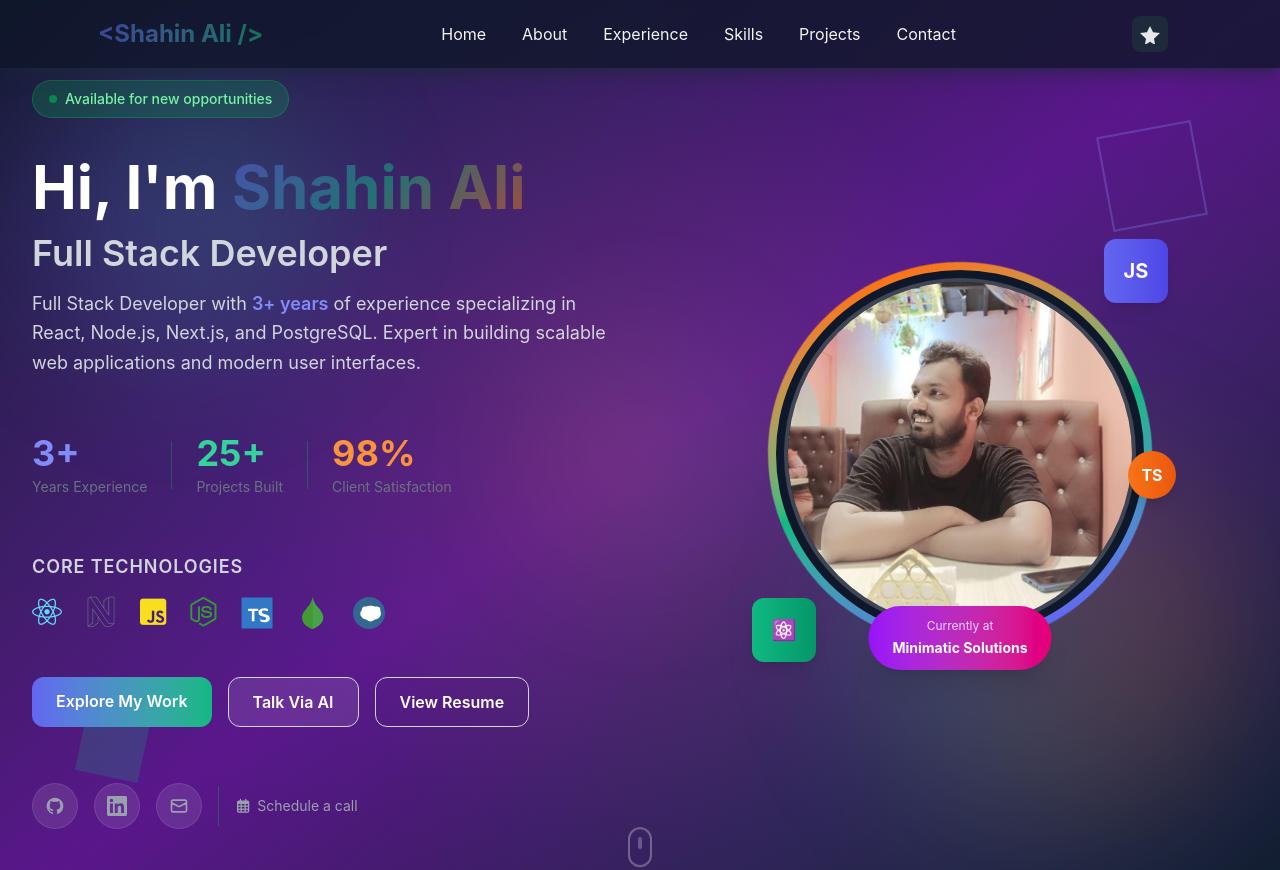
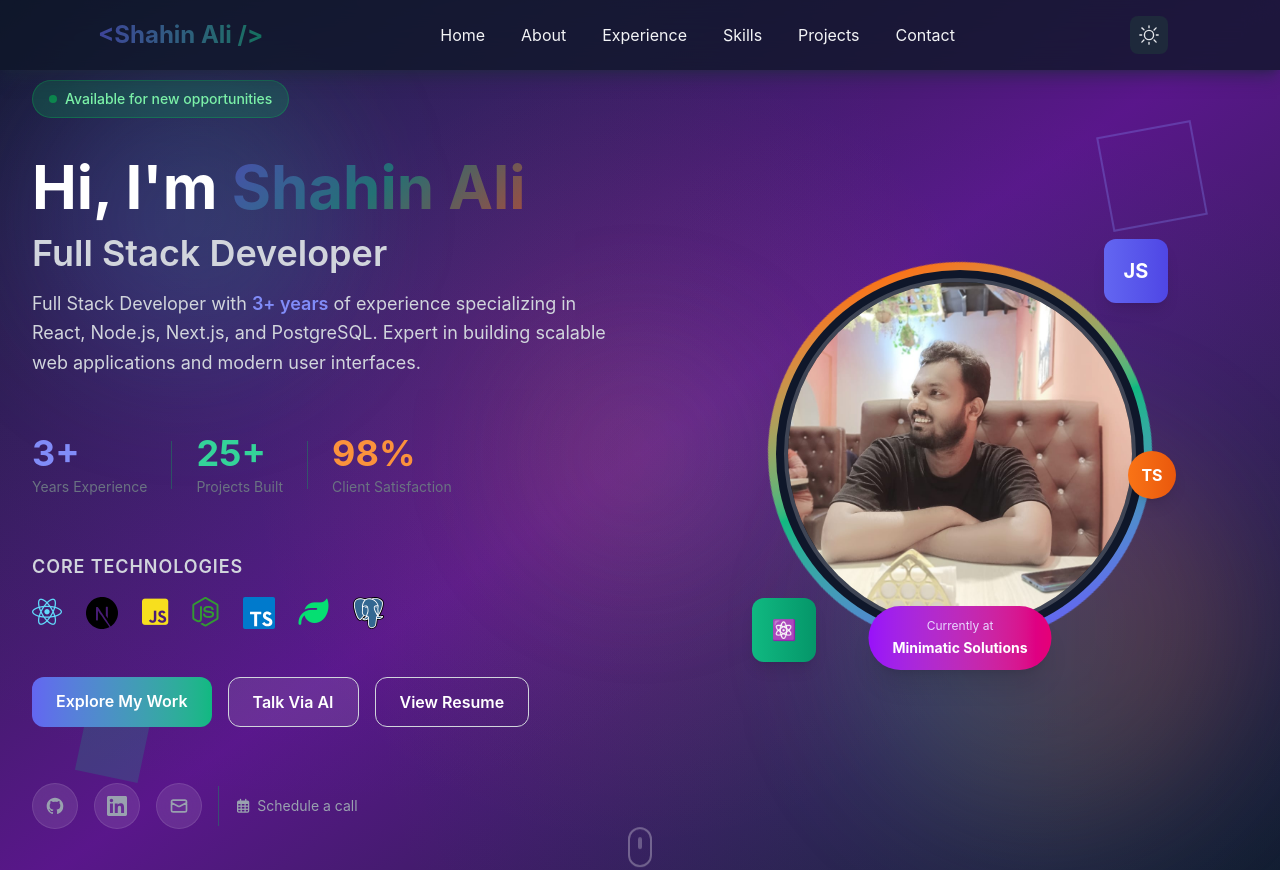
Before and after one commit to shahinali-dev/shahin-ali, a website with bundled scripts: page index.html in a window 1280 px wide. Shown: the top 870 px of the page. Built offline with nearby package versions, Linux system fonts and the light colour scheme; files whose address does not match are found by name.

Commit message:
feat: Update icon

```diff
--- a/index.html
+++ b/index.html
@@ -116,7 +116,12 @@
                 aria-label="Toggle Dark/Light Mode"
                 type="button"
               >
-                <svg
+
+                <svg id="theme-toggle-light-icon" aria-hidden="true" fill="none" focusable="false" height="22" role="presentation" viewBox="0 0 24 24" width="22" xmlns="http://www.w3.org/2000/svg">
+                  <path d="M12 17C14.7614 17 17 14.7614 17 12C17 9.23858 14.7614 7 12 7C9.23858 7 7 9.23858 7 12C7 14.7614 9.23858 17 12 17Z" stroke="currentColor" stroke-width="1.5"></path>
+                  <path d="M12 2V4M12 20V22M4 12H2M22 12H20M19.778 4.223L17.556 6.445M6.444 6.254L4.222 4.222M6.444 17.556L4.222 19.778M19.778 19.777L17.556 17.555" stroke="currentColor" stroke-linecap="round" stroke-width="1.5"></path>
+                </svg>
+                 <svg
                   id="theme-toggle-dark-icon"
                   class="hidden w-5 h-5"
                   fill="currentColor"
@@ -125,17 +130,6 @@
                 >
                   <path
                     d="M17.293 13.293A8 8 0 016.707 2.707a8.001 8.001 0 1010.586 10.586z"
-                  ></path>
-                </svg>
-                <svg
-                  id="theme-toggle-light-icon"
-                  class="w-5 h-5"
-                  fill="currentColor"
-                  viewBox="0 0 20 20"
-                  aria-hidden="true"
-                >
-                  <path
-                    d="M10 2L13.09 8.26L20 9L14 14.74L15.18 21.02L10 17.77L4.82 21.02L6 14.74L0 9L6.91 8.26L10 2Z"
                   ></path>
                 </svg>
               </button>
@@ -375,10 +369,7 @@
 
                     <!-- Next.js -->
                     <div class="group" title="Next.js" role="listitem">
-                      <i
-                        class="fab fa-neos text-2xl sm:text-3xl text-gray-500 light:text-gray-700 transition-all duration-300 group-hover:scale-110"
-                        aria-label="Next.js"
-                      ></i>
+                      <img src="./assets/icons/next-js.svg" alt="Next.js" class="h-8 w-8 object-center transition-all duration-300 group-hover:scale-110 "/>
                     </div>
 
                     <!-- JavaScript -->
@@ -399,23 +390,12 @@
 
                     <!-- TypeScript -->
                     <div class="group" title="TypeScript" role="listitem">
-                      <svg
-                        xmlns="http://www.w3.org/2000/svg"
-                        viewBox="0 0 128 128"
-                        class="w-6 h-6 sm:w-8 sm:h-8 transition-all duration-300 group-hover:scale-110"
-                        aria-label="TypeScript"
-                      >
-                        <path fill="#3178c6" d="M2 2h124v124H2z"></path>
-                        <path
-                          fill="#fff"
-                          d="M75.6 79.7v9.6c3.9 2 8.6 3 14.1 3 3.3 0 5.9-.5 7.9-1.6 2-1.1 3-2.8 3-5.2 0-1.7-.5-3-1.6-4-1.1-.9-3.3-1.8-6.8-2.6l-4.5-1c-6.3-1.4-10.8-3.4-13.6-5.8-2.8-2.5-4.2-6-4.2-10.6 0-3.2.9-6.1 2.8-8.6 1.9-2.6 4.6-4.6 8.2-6 3.6-1.4 7.8-2.1 12.7-2.1 5.4 0 10.2.9 14.5 2.7v9.1c-4.2-2.1-9-3.1-14.3-3.1-3.2 0-5.7.6-7.5 1.7-1.8 1.1-2.7 2.8-2.7 5 0 2 .6 3.5 1.9 4.6 1.3 1 3.6 2 7.1 2.8l4.6 1.1c6.4 1.5 10.9 3.5 13.7 6.1 2.8 2.6 4.2 6.1 4.2 10.6 0 5-1.8 8.9-5.4 11.7-3.6 2.8-8.7 4.2-15.4 4.2-6.2 0-11.6-1-16.1-3.1zM53.6 55.6v41.1H43.4V55.6H27.8v-8.6h41.4v8.6H53.6z"
-                        ></path>
-                      </svg>
+                      <img src="./assets/icons/typescript.svg" alt="TypeScript" class="h-8 w-8 object-center transition-all duration-300 group-hover:scale-110 rounded-xs"/>
                     </div>
 
                     <!-- MongoDB -->
                     <div class="group" title="MongoDB" role="listitem">
-                      <svg
+                      <!-- <svg
                         xmlns="http://www.w3.org/2000/svg"
                         viewBox="0 0 64 64"
                         class="w-6 h-6 sm:w-8 sm:h-8 transition-all duration-300 group-hover:scale-110"
@@ -429,26 +409,13 @@
                           fill="#439934"
                           d="M31.6 0s-1.5 9.5-7.2 17c-5.5 7.2-12.5 13-13.8 22.3C9 56.6 29.5 63.4 31.3 64V0z"
                         />
-                      </svg>
+                      </svg> -->
+                    <i class="fa-solid fa-leaf text-green-400 text-3xl transition-all duration-300 group-hover:scale-110"></i>
                     </div>
 
                     <!-- PostgreSQL -->
                     <div class="group" title="PostgreSQL" role="listitem">
-                      <svg
-                        xmlns="http://www.w3.org/2000/svg"
-                        viewBox="0 0 512 512"
-                        class="w-6 h-6 sm:w-8 sm:h-8 transition-all duration-300 group-hover:scale-110"
-                        aria-label="PostgreSQL"
-                      >
-                        <path
-                          fill="#336791"
-                          d="M255.9 0C114.6 0 0 114.6 0 255.9s114.6 256 255.9 256 256-114.6 256-256S397.2 0 255.9 0z"
-                        />
-                        <path
-                          fill="#fff"
-                          d="M378.7 160.3c-10.7-9.2-26.7-11.8-48.3-8-6.9-4.9-15-8.3-24.2-9.9-17.1-2.8-38.3-2.2-63.5 1.6-14.3 2.1-27.4 5.8-39.1 10.9-9.1-2.5-17.5-2.9-25.2-1.3-17.2 3.6-28.2 14.2-33.5 31.9-2.4 8-3.7 16.4-3.8 25.2-9.2 7.6-16 17.3-20.2 29-7.1 20.6-5.3 42.1 5.2 64.4 12.4 25.9 33.8 43.9 64 53.8 10.1 3.4 20.9 5.2 32.2 5.3 7.8 10.1 16.9 17.6 27.2 22.5 18.5 8.7 39.9 8.7 64.2 0 10.3-4.9 19.4-12.4 27.2-22.5 11.4-.1 22.1-1.9 32.2-5.3 30.2-9.9 51.6-27.9 64-53.8 10.5-22.3 12.3-43.8 5.2-64.4-4.2-11.7-11-21.4-20.2-29-.1-8.8-1.4-17.2-3.8-25.2-5.3-17.7-16.3-28.3-33.5-31.9-7.7-1.6-16.1-1.2-25.2 1.3-11.7-5.1-24.8-8.8-39.1-10.9-25.2-3.8-46.4-4.4-63.5-1.6-9.2 1.6-17.3 5-24.2 9.9-21.6-3.8-37.6-1.2-48.3 8-13.5 11.7-20.5 32.8-20.5 63.4 0 23.1 4.1 43.1 12.2 60.1 7.5 15.5 18.3 26.8 32.5 34.3-3.4-14.6-5.2-29.8-5.2-45.7 0-21.1 3.7-37.9 11.2-50.5 7-11.8 17-18.7 30.1-20.5 12.4-1.7 23.7.8 34.1 7.6 7.9 5 15.5 12.3 22.8 22 7.3-9.7 14.9-17 22.8-22 10.4-6.8 21.7-9.3 34.1-7.6 13.1 1.8 23.1 8.7 30.1 20.5 7.5 12.6 11.2 29.4 11.2 50.5 0 15.9-1.8 31.1-5.2 45.7 14.2-7.5 25-18.8 32.5-34.3 8.1-17 12.2-37 12.2-60.1 0-30.6-7-51.7-20.5-63.4z"
-                        />
-                      </svg>
+                      <img src="./assets/icons/postgresql.svg" alt="PostgreSQL" class="h-8 w-8 object-center transition-all duration-300 group-hover:scale-110"/>
                     </div>
                   </div>
                 </section>
```
Also changed, not shown: assets/icons/next-js.svg (added), assets/icons/postgresql.svg (added), assets/icons/typescript.svg (added), css/output.css.
